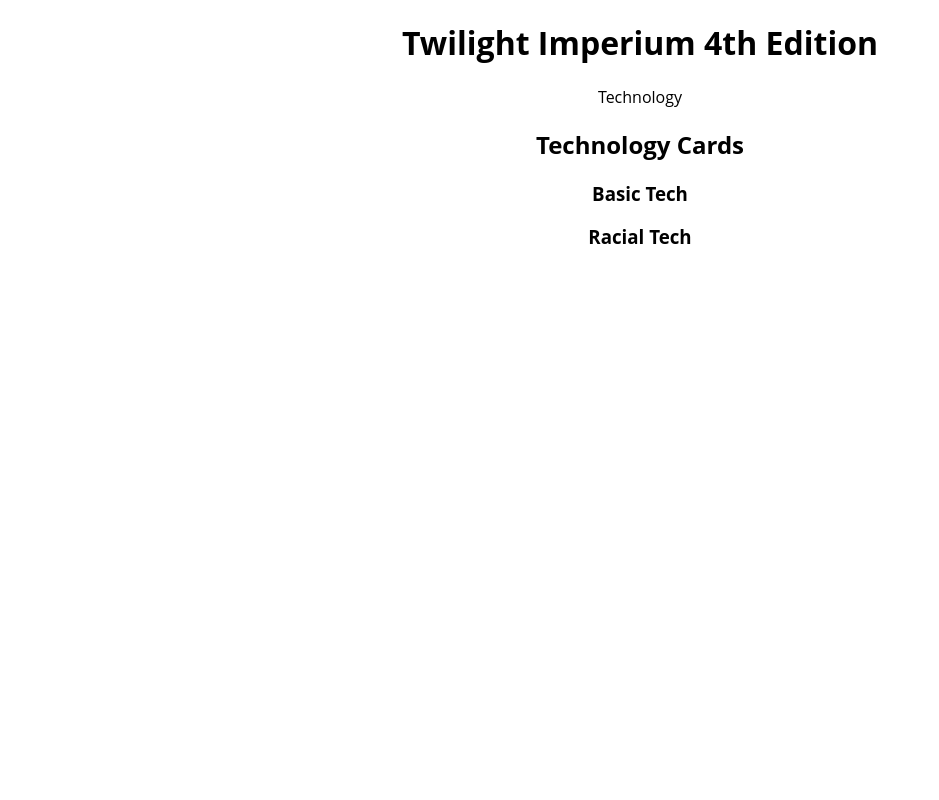
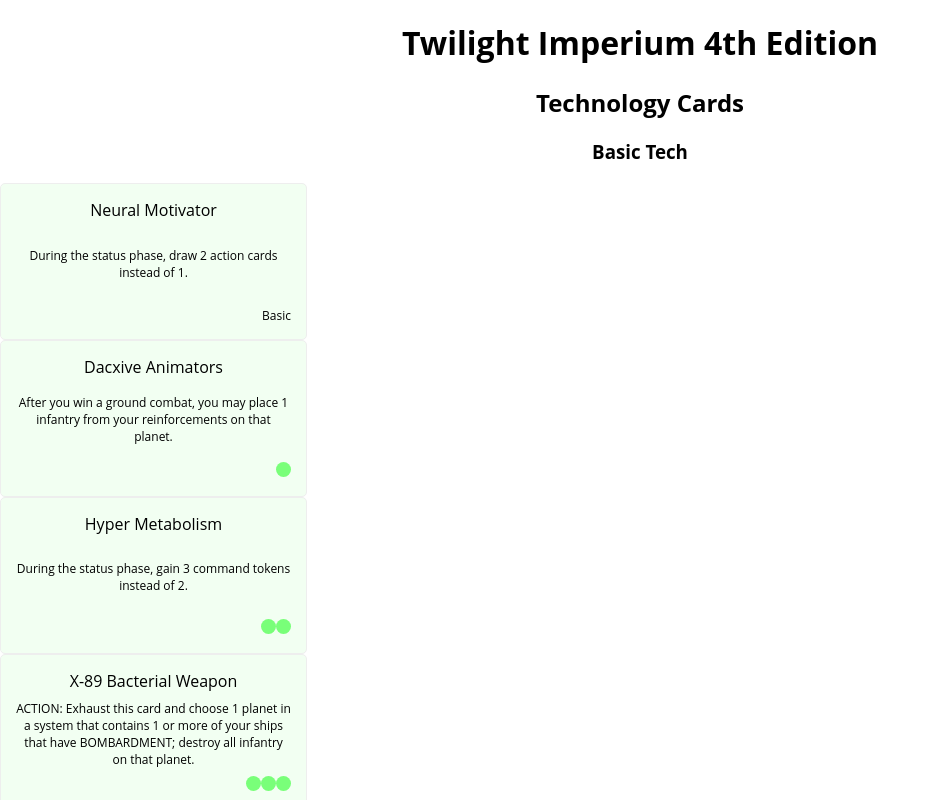
Before and after one commit to jrskerritt/ti4-companion, a React (Create React App) app: page /tech in a window 1280 px wide. Shown: the top 800 px of the page, without its empty margins (0-939 px from the left). Built offline with nearby package versions, Linux system fonts and the light colour scheme.

Commit message:
tech cards

```diff
--- a/src/App.js
+++ b/src/App.js
@@ -1,6 +1,5 @@
 import React, { Component } from 'react';
-import { BrowserRouter as Router, Route, Switch, Link } from "react-router-dom";
-import Nav from './Nav';
+import { BrowserRouter as Router, Route, Switch } from "react-router-dom";
 import Home from './Home';
 import Tech from './Tech';
 import './App.css';
@@ -10,7 +9,6 @@
         return (
             <div className="app">
                 <h1>Twilight Imperium 4th Edition</h1>
-                <Nav />
                 <Router>
                     <Switch>
                         <Route exact path="/" component={Home} />
--- a/src/Home.js
+++ b/src/Home.js
@@ -1,9 +1,11 @@
 import React, { Component } from 'react';
+import Nav from './Nav';
 
 class Home extends Component {
     render() {
         return (
             <div className="home">
+                <Nav />
             </div>
         );
     }
--- a/src/Nav.js
+++ b/src/Nav.js
@@ -1,11 +1,12 @@
 import React, { Component } from 'react';
+import { Link } from 'react-router-dom';
 
 class Nav extends Component {
     render() {
         return (
             <div className="nav">
                 <div className="nav__item">
-                    Technology
+                    <Link to="/tech">Technology</Link>
                 </div>
             </div>
         );
--- a/src/Tech.js
+++ b/src/Tech.js
@@ -1,4 +1,6 @@
 import React, { Component } from 'react';
+import TechCard from './TechCard';
+import * as techCards from './cardData/techCards';
 
 class Tech extends Component {
     render() {
@@ -7,6 +9,44 @@
                 <h2>Technology Cards</h2>
                 <div className="tech__basic">
                     <h3>Basic Tech</h3>
+                    <div className="tech__list">
+                        {Object.keys(techCards.greenCards).map(rank =>
+                            <TechCard
+                                key={techCards.greenCards[rank].name}
+                                color="green"
+                                rank={rank}
+                                name={techCards.greenCards[rank].name}
+                                description={techCards.greenCards[rank].value}
+                            />
+                        )}
+                        {Object.keys(techCards.redCards).map(rank =>
+                            <TechCard
+                                key={techCards.redCards[rank].name}
+                                color="red"
+                                rank={rank}
+                                name={techCards.redCards[rank].name}
+                                description={techCards.redCards[rank].value}
+                            />
+                        )}
+                        {Object.keys(techCards.yellowCards).map(rank =>
+                            <TechCard
+                                key={techCards.yellowCards[rank].name}
+                                color="yellow"
+                                rank={rank}
+                                name={techCards.yellowCards[rank].name}
+                                description={techCards.yellowCards[rank].value}
+                            />
+                        )}
+                        {Object.keys(techCards.blueCards).map(rank =>
+                            <TechCard
+                                key={techCards.blueCards[rank].name}
+                                color="blue"
+                                rank={rank}
+                                name={techCards.blueCards[rank].name}
+                                description={techCards.blueCards[rank].value}
+                            />
+                        )}
+                    </div>
                 </div>
                 <div className="tech__racial">
                     <h3>Racial Tech</h3>
--- /dev/null
+++ b/src/TechCard.css
@@ -0,0 +1,58 @@
+.tech-card {
+    border: 1px solid #eee;
+    border-radius: 5px;
+    display: flex;
+    flex-direction: column;
+    height: 125px;
+    justify-content: space-between;
+    padding: 15px;
+    width: 275px;
+}
+
+.tech-card__description {
+    font-size: 12px;
+}
+
+.tech-card.green {
+    background-color: rgba(0,255,0,0.05);
+}
+
+.tech-card.red {
+    background-color: rgba(255,0,0,0.05);
+}
+
+.tech-card.yellow {
+    background-color: rgba(255,255,0,0.1);
+}
+
+.tech-card.blue {
+    background-color: rgba(0,100,255,0.05);
+}
+
+.tech-card__rank {
+    font-size: 12px;
+    text-align: right;
+}
+
+.tech-card__rank-dot {
+    border-radius: 50%;
+    display: inline-block;
+    height: 15px;
+    width: 15px;
+}
+
+.tech-card.green .tech-card__rank-dot {
+    background-color: rgba(0,255,0,0.5);
+}
+
+.tech-card.red .tech-card__rank-dot {
+    background-color: rgba(255,0,0,0.5);
+}
+
+.tech-card.yellow .tech-card__rank-dot {
+    background-color: rgba(255,255,0,0.5);
+}
+
+.tech-card.blue .tech-card__rank-dot {
+    background-color: rgba(0,100,255,0.5);
+}
--- /dev/null
+++ b/src/TechCard.js
@@ -0,0 +1,27 @@
+import React, { Component } from 'react';
+import './TechCard.css';
+
+class TechCard extends Component {
+    render() {
+        let rankDots = [];
+        for (var i = 0; i < this.props.rank; i++) {
+            rankDots.push(<div key={i} className="tech-card__rank-dot" />);
+        }
+
+        return (
+            <div className={`tech-card ${this.props.color}`}>
+                <div className="tech-card__name">
+                    {this.props.name}
+                </div>
+                <div className="tech-card__description">
+                    {this.props.description}
+                </div>
+                <div className="tech-card__rank">
+                    {this.props.rank > 0 ? rankDots : 'Basic'}
+                </div>
+            </div>
+        );
+    }
+}
+
+export default TechCard;
--- a/src/cardData/techCards.js
+++ b/src/cardData/techCards.js
@@ -15,7 +15,7 @@
 }
 
 const lightWaveDeflector = {
-    name: 'light / Wave Deflector',
+    name: 'Light / Wave Deflector',
     value: 'Your ships can move through systems that contain other player’s ships'
 }
 
```
